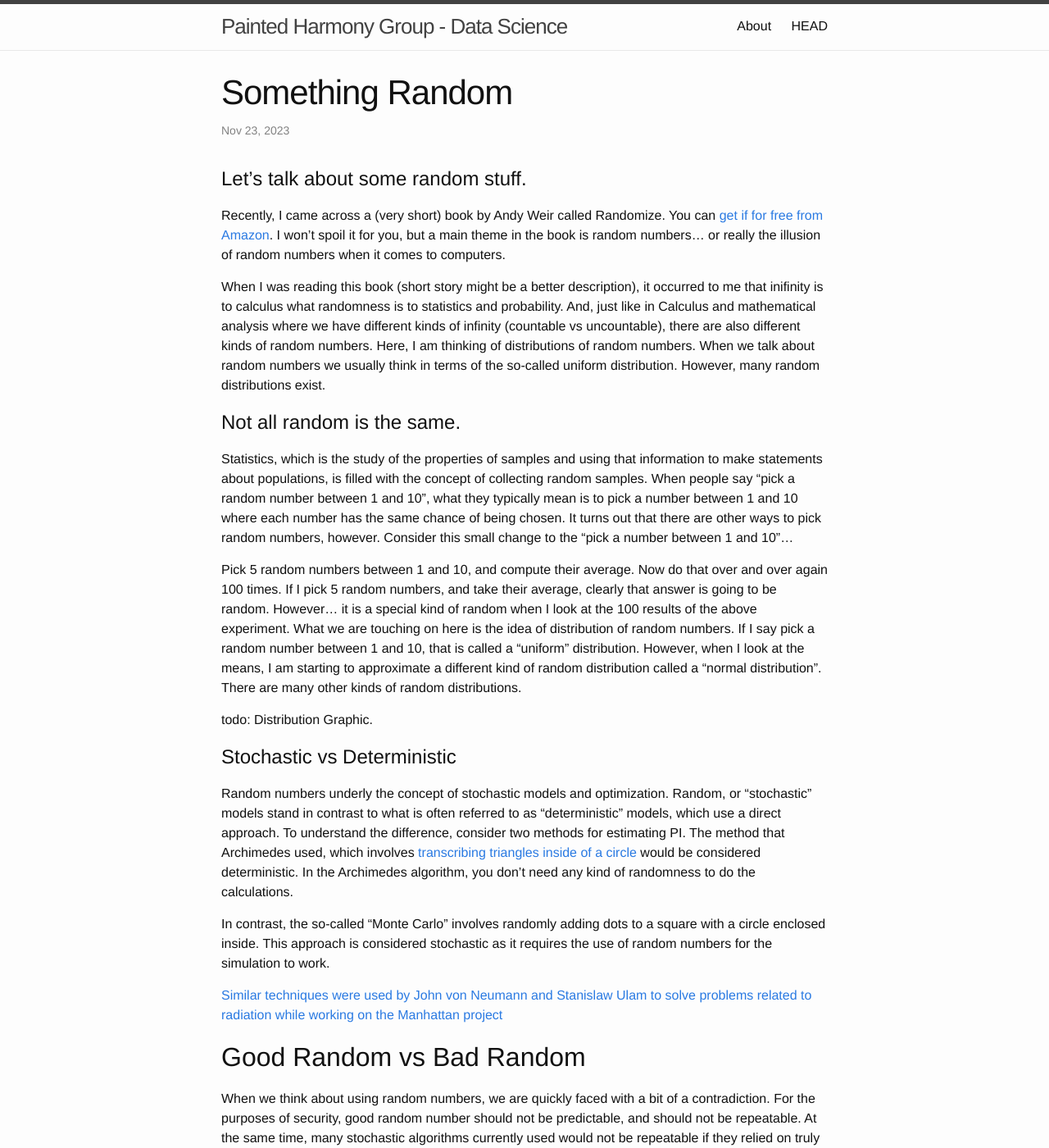
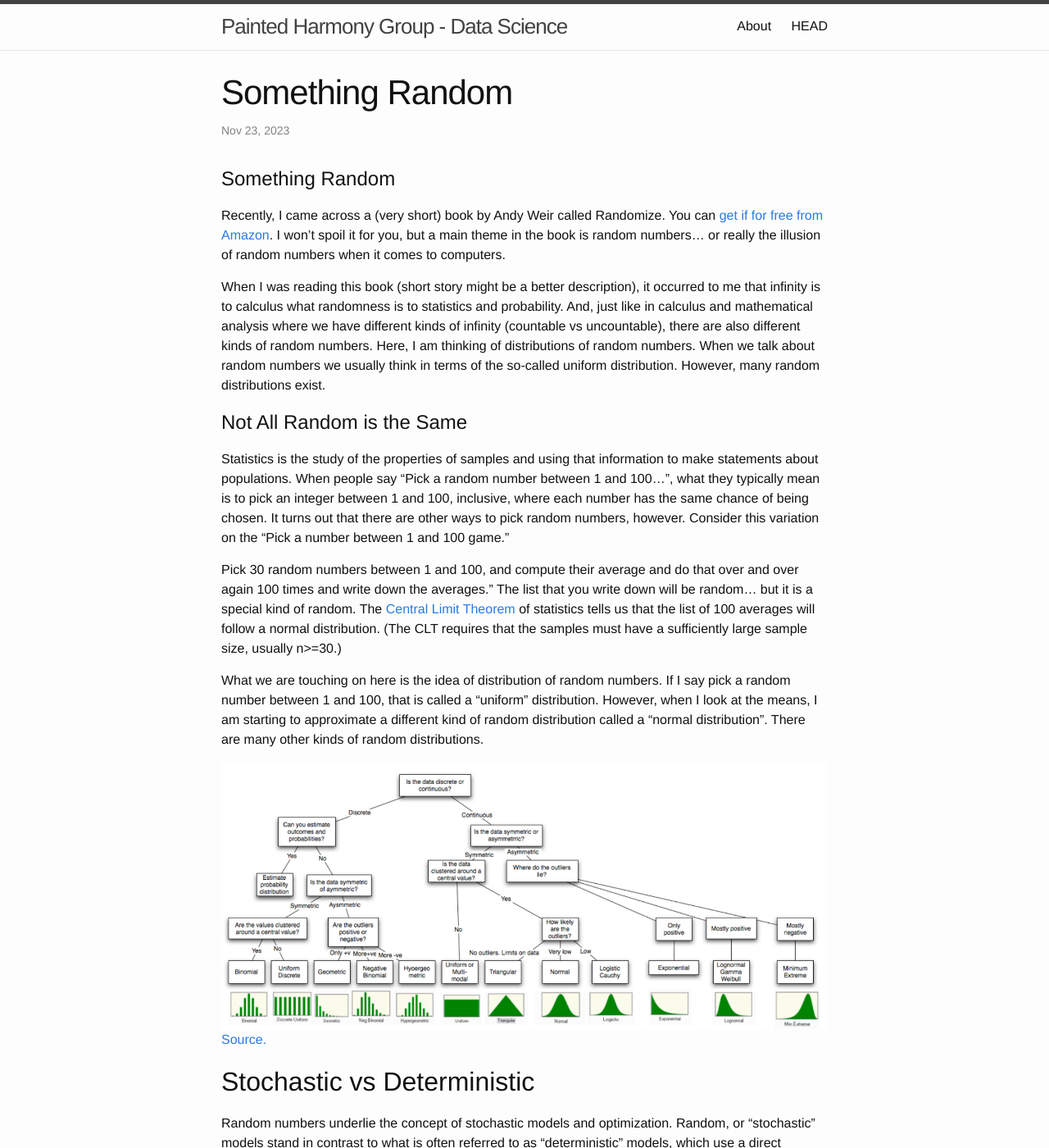
Before and after one commit to fractalbass/data_science, a Jekyll site: the page built from _posts/2023-11-23-data_science_37.md, in a window 1280 px wide and 1400 px high. Shown: the whole window at 82% size. Built offline with Jekyll 4.4.1, drawn with Linux system fonts in a browser that asks for light colours; formulas are drawn with MathJax 3; some of the changed text lies outside the part shown.

Commit message:
Intermediate.

```diff
--- a/_posts/2023-11-23-data_science_37.md
+++ b/_posts/2023-11-23-data_science_37.md
@@ -5,69 +5,92 @@
 categories: general
 ---
 
-# Let's talk about some random stuff.
+# Something Random
 
 Recently, I came across a (very short) book by Andy Weir called Randomize.  You can [get if for free from Amazon](https://www.amazon.com/Randomize-Forward-collection-Andy-Weir-ebook/dp/B07VDJBKNJ).  I won't spoil it for you, but a main theme in the book is random numbers... or really the illusion of random numbers when it comes to computers.
 
-When I was reading this book (short story might be a better description), it occurred to me that inifinity is to calculus what randomness is to statistics and probability.  And, just like in Calculus and mathematical analysis where we have different kinds of infinity (countable vs uncountable), there are also different kinds of random numbers.  Here, I am thinking of distributions of random numbers.  When we talk about random numbers we usually think in terms of the so-called uniform distribution.  However, many random distributions exist.
+When I was reading this book (short story might be a better description), it occurred to me that infinity is to calculus what randomness is to statistics and probability.  And, just like in calculus and mathematical analysis where we have different kinds of infinity (countable vs uncountable), there are also different kinds of random numbers.  Here, I am thinking of distributions of random numbers.  When we talk about random numbers we usually think in terms of the so-called uniform distribution.  However, many random distributions exist.
 
-# Not all random is the same.
+# Not All Random is the Same
 
-Statistics, which is the study of the properties of samples and using that information to make statements about populations, is filled with the concept of collecting random samples.  When people say "pick a random number between 1 and 10", what they typically mean is to pick a number between 1 and 10 where each number has the same chance of being chosen.  It turns out that there are other ways to pick random numbers, however.  Consider this small change to the "pick a number between 1 and 10"...
+Statistics is the study of the properties of samples and using that information to make statements about populations.  When people say "Pick a random number between 1 and 100...", what they typically mean is to pick an integer between 1 and 100, inclusive, where each number has the same chance of being chosen.  It turns out that there are other ways to pick random numbers, however.  Consider this variation on the "Pick a number between 1 and 100 game."
 
-Pick 5 random numbers between 1 and 10, and compute their average.  Now do that over and over again 100 times.  If I pick 5 random numbers, and take their average, clearly that answer is going to be random.  However... it is a special kind of random when I look at the 100 results of the above experiment.  What we are touching on here is the idea of distribution of random numbers.  If I say pick a random number between 1 and 10, that is called a "uniform" distribution.  However, when I look at the means, I am starting to approximate a different kind of random distribution called a "normal distribution".  There are many other kinds of random distributions.
+Pick 30 random numbers between 1 and 100, and compute their average and do that over and over again 100 times and write down the averages."  The list that you write down will be random... but it is a special kind of random. The [Central Limit Theorem](https://sphweb.bumc.bu.edu/otlt/mph-modules/bs/bs704_probability/BS704_Probability12.html) of statistics tells us that the list of 100 averages will follow a normal distribution.  (The CLT requires that the samples must have a sufficiently large sample size, usually n>=30.)
 
-todo:  Distribution Graphic.
+What we are touching on here is the idea of distribution of random numbers.  If I say pick a random number between 1 and 100, that is called a "uniform" distribution.  However, when I look at the means, I am starting to approximate a different kind of random distribution called a "normal distribution".  There are many other kinds of random distributions.
 
-# Stochastic vs Deterministic
+![Random Distributions]({{ site.url }}/images/random_distributions.png)
+[Source.](https://pages.stern.nyu.edu/~adamodar/pdfiles/papers/probabilistic.pdf)
 
-Random numbers underly the concept of stochastic models and optimization.  Random, or "stochastic" models stand in contrast to what is often referred to as "deterministic" models, which use a direct approach.  To understand the difference, consider two methods for estimating PI.  The method that Archimedes used, which involves [transcribing triangles inside of a circle](https://arxiv.org/pdf/2008.07995.pdf) would be considered deterministic.  In the Archimedes algorithm, you don't need any kind of randomness to do the calculations.
+## Stochastic vs Deterministic
 
-In contrast, the so-called "Monte Carlo" involves randomly adding dots to a square with a circle enclosed inside.  This approach is considered stochastic as it requires the use of random numbers for the simulation to work.
+Random numbers underlie the concept of stochastic models and optimization.  Random, or "stochastic" models stand in contrast to what is often referred to as "deterministic" models, which use a direct approach.  To understand the difference, consider two methods for estimating Pi.  The method that Archimedes used, which involves [transcribing triangles inside of a circle](https://arxiv.org/pdf/2008.07995.pdf) would be considered deterministic.  In the Archimedes algorithm, you don't need any kind of randomness to do the calculations.
 
-[Similar techniques were used by John von Neumann and Stanislaw Ulam to solve problems related to radiation while working on the Manhattan project](https://bookdown.org/manuele_leonelli/SimBook/a-bit-of-history.html)
+In contrast, the so-called "Monte Carlo" method involves randomly adding dots to a square with a circle enclosed inside.
+
+![Pi Monte Carlo]({{ site.url }}/images/pi_monte_carlo.png)
+
+In this approach, you add as many random dots as you would like, and then count those that fall inside the circle.  You can then use this formula to get an estimate for Pi.
+
+$$\pi \approx 4 ( \frac {num\_points\_in\_circle} {total\_num\_points})$$
+
+This approach is considered stochastic as it requires the use of random numbers for the simulation to work.
+
+[Similar techniques were used by John von Neumann and Stanislaw Ulam to solve problems related to radiation while working on the Manhattan project.](https://bookdown.org/manuele_leonelli/SimBook/a-bit-of-history.html)
 
 ## Good Random vs Bad Random
 
-When we think about using random numbers, we are quickly faced with a bit of a contradiction.  For the purposes of security, good random number should not be predictable, and should not be repeatable.  At the same time, many stochastic algorithms currently used would not be repeatable if they relied on truly random numbers.  And, without repeatability, algorithms that use stochastic processes would be very difficult to test, and results would be impossible to confirm.
+"True" random numbers are not predictable.  Also, sequences of true random numbers are not generally repeatable on demand.  Stochastic algorithms would not be repeatable if they relied on truly random numbers.  And, without repeatability, algorithms that use stochastic processes would be very difficult to test and results would be impossible to confirm.
 
-For the sake of argument, let's consider that good random numbers are those that are independent, and identically distributed.  Furthermore, do NOT posess any kind of hidden pattern.  Digital computers are deterministic machines.  A computer needs to either rely on an external aparatus for generating random numbers.   [https://www.cloudflare.com/learning/ssl/lava-lamp-encryption/](Some of which have been fairly elaborate.)  Or, computers use  rely on algorithms called pseudo-random numbers generators, often called PRNGs.
+Digital computers are deterministic machines. Digital circuitry alone is not capable of creating truly random numbers (unless it is malfunctioning).  Nature, however, is full of sources of randomness. To come up with true random numbers computers use devices called true random number generators or TRNGs.  These devices usually involve some physical and analog source of entropy.  True random number generators are very useful when it comes to cybersecurity. An interesting example of one elaborate TRNG was created by the cybersecurity company Cloudflare in 2017.  [You can read more about it here](https://www.cloudflare.com/learning/ssl/lava-lamp-encryption/). For simplicity, speed and repeatability, computers typically rely on algorithms called pseudo-random number generators, often called PRNGs.  PRNGs involve a random seed to start with.  We will see some examples next.
 
-Historically, some PRNGs have been better than others.  An interesting example of a once highly regarded PRNG was developed by IBM in the late 1960s.  This PRNG used a formula
+IBM developed a PRNG in the late 1960s called RANDU.  This once highly regarded PRNG used this formula:
 
 $$ V_{j+1} = V_j mod 2^{31} $$
 
-Known as a linear congruential pseudorandom number generator or LCG, the above sequence provides seemingly random numbers as snown below.
+Known as a linear congruential generator, or LCG, the above sequence provides seemingly random numbers as shown below (scaled to between 0 and 1).
 
 ![Randu]({{ site.url }}/images/randu.png)
 
-However, to see the weekness or RANDU, one needs to simply consider each three consecutive values as coordinates in 3 dimensional space, and plot those values.  The following animation shows the obivous issue RANDU has.
+One advantage of RANDU was that it was very fast to compute.  However, to see the weakness of RANDU, consider each three consecutive values as coordinates in 3 dimensional space.  The following animation shows the obvious issue RANDU has.
 
 ![Randu]({{ site.url }}/images/randu.webm)
 
 ## Randomness and Regression
 
-Randomness and particularly normal random variables play an important role in regression, particularly when it comes to goodness of fit.  Simple linear regression can be thought of as a best fit line thru a collection of datapoints.
+Randomness and normal random variables play an important role in regression, particularly when it comes to goodness of fit.  Simple linear regression can be thought of as a best fit line thru a collection of datapoints.
 
 ![Regression]({{ site.url }}/images/regression1.png)
 
-When we do a regression, one of the things that we pay special attention to is the difference between the original datapoints that we are trying to fit a line thru, and the difference between those points and the best fit line.  These differences are referred to as the "residuals".  When we do regression, we make the assumption that the residuals are randomly distributed according a normal distribution.  It is important that each residual is independent from the others, and that all the residuals follow this same distribution.  If this happens, and it frequently does, we can then use statistics to provide useful information include how much we can realy on the line that we fit, as well as do interesting things like build confidence intervals for our regression line.
+When we do a regression, one of the things that we pay special attention to is the difference between the original data points that we are trying to fit a line thru, and the difference between those points and the best fit line.  These differences are referred to as the "residuals".  When we do regression, if we can show that the residuals are normally distributed, it opens up the opportunity to make statements about how well our regression line fits our data. To make our statements, we need the residuals to be independent from each other and all the residuals need to follow the same distribution.  If this happens, we can state how well we expect our regression model to do in inference.  This, by extension, makes it possible for us to create confidence intervals around our regression line.  Having a "well fit model" also makes it possible for us to make statements about our confidence in the values of our regression model coefficients.
 
 ![Residual Histogram]({{ site.url }}/images/residuals1.png)
 
-## Sometimes, things are just random.
+## Random means Not Predictable
 
-At Georgia Tech, I took a class on business analytics.  It was an iteresting, of not a bit scattered course, that covered aspects of finance, digital marketing, and a number of other topics.  One of the best things about the class was the book... that we never used.  (Not sure why.)  The book was “Data Mining for Business Analytics”.  ISBN:  978-1-118-87936-8 by Shmueli, Bruce, Yahav, Patel, Lichtendahl.
+At Georgia Tech, I took a class on business analytics.  It was an interesting, if not a bit scattered course, that covered aspects of finance, digital marketing, and a number of other topics.  One of the best things about the class was the book... that we never used.  (Not sure why.)  The book was “Data Mining for Business Analytics”.  ISBN:  978-1-118-87936-8 by Shmueli, Bruce, Yahav, Patel, Lichtendahl.
 
-Towards the end of the book, there was this great quote...  “Before attempting to forecast a time series, it is important to determine whether it is predictable, in the sense that its past can be used to predict its future beyond the naive forecast.”
+Towards the end of the book, there is this quote...  “Before attempting to forecast a time series, it is important to determine whether it is predictable, in the sense that its past can be used to predict its future beyond the naive forecast.”
 
 In other words, sometimes things are just random based on what you know.  DON'T WASTE TIME TRYING TO PREDICT THEM!
 
-A time series that follows a random patern is often referred to as a "random walk".  It turns out that there is a really easy technique to determine if a time series is a random walk, which involves fitting an AR(1} model.  An AR(1) model is simply a regression model where each term in the sequence is regressed back on the previous term.  Or... just take all the pairs in the time series defined by
+A time series where each term is the previous term plus some random noise is known as a "random walk".
+
+$$X_{n} = X_{n-1} + \epsilon $$
+
+It turns out that there is a really easy technique to determine if a time series is a random walk, which involves fitting an AR(1) model.  An AR(1) model (or ARIMA(1,0,0)) is simply a regression model where each term in the sequence is regressed back on the previous term.  In other words, take all the pairs in the time series defined by:
 
 $$ (X_n, X_{n-1}) $$
 
-Now, plot those values and fit a line.  If the slope of the regression line is 1... meaning that the best guess for the any number in the sequence is just the number before it, we have shown that the sequence is a random walk.  Since this is a regression model under the hood, we can also look at the P-value for the coefficient in the underlying mode to get a sense of how reliable that coefficient is.  Here is an interesting example.  Here, I have taken the daily closing values of a company's stock (it happens to be Trimble, my current employer) from Jan 1, 2021 thru Oct 10, 2023.
+If the slope of a regression line fit to the above pairs is 1, we have shown that the sequence is a random walk.  Since this is a regression model under the hood, we can also look at the P-value for the coefficient in the underlying model to get a sense of how reliable that coefficient is.  As we mentioned before, making those "goodness of fit" statements relies on the fact that the residuals are independent and identically distributed.  While the values in our time series are NOT independent (each step in the time series depends on the last one), the difference between two successive steps should be.  To see why, look at the definition of a random walk, and move the $X_{n-1}$ term to the left side of the equation.
+
+$$X_n - X_{n-1} = \epsilon$$
+
+In the above, $\epsilon$ represents random noise.
+
+## An Example
+
+Here is an interesting example.  Below, I have taken the daily closing values of a company's stock (it happens to be Trimble, my current employer) from Jan 1, 2021 thru Oct 10, 2023.
 
 ![Trimble image 1]({{ site.url }}/images/trimble_walk_1.png)
 
@@ -79,7 +102,7 @@
 
 ![Trimble image 2]({{ site.url }}/images/trimble_walk_2.png)
 
-The bottom line here is that we have shown the stock above to be an essentially unpredictable random walk, and any efforts to fit a model based on JUST THIS DATA is not going to work.  Now, that does not necessarily mean that we couldn't find a different model with different predictor variables.  It just means that the sequence itself is not enough to go on when trying to do predictions.
+The bottom line here is that we have shown the stock above to be an essentially unpredictable random walk.  Any efforts to fit a model based on JUST THIS DATA is not going to work.  Now, that does not necessarily mean that we couldn't find a different model with different predictor variables.  It just means that the sequence itself is not enough to go on when trying to do predictions.
 
 ## Conclusion
 
```
Also changed, not shown: images/pi_monte_carlo.png (added), images/random_distributions.png (added).
